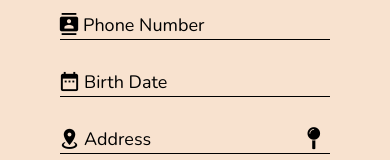
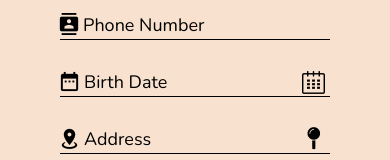
Before and after one commit to jah09/2bigRepoRN, a React Native app: screen /CreateAccount in a window 390 px wide. Shown: the part 457-617 px from the top of the page. Built offline with nearby package versions, Linux system fonts and the light colour scheme.

Commit message:
#calendar icon

```diff
--- a/screens/createAccountModule.js
+++ b/screens/createAccountModule.js
@@ -13,6 +13,9 @@ import { MaterialCommunityIcons } from '@expo/vector-icons';
 import Constants from 'expo-constants';
 import CustomBtn from '../shared/customButton';
 import LoginModule from '../screens/loginModule';
+import { Fontisto } from '@expo/vector-icons';
+import { DateTimePickerAndroid } from '@react-native-community/datetimepicker';
+import { render } from 'react-dom';
 
 export default function CreateAccountPage({ navigation }) {
   const onPressHandler_forLogin = () => {
@@ -29,6 +32,22 @@ export default function CreateAccountPage({ navigation }) {
   const [visibleStatusBar, setvisibleStatusbar] = useState(false);
   const [styleStatusBar, setstyleStatusBar] = useState(styleTypes[0]);
 
+  const [date, setDate] = useState(new Date());
+  const [mode,setMode]=useState('date');
+  const [show,setShow]=useState(false);
+
+  const showMode=(currentMode)=>{
+      setShow(true);
+      setMode(currentMode);
+  }
+
+  const onChange=(event,selectedDate)=>{
+    const currentDate= selectedDate || date;
+    setShow(Platform.OS==='android');
+    setDate(currentDate);
+
+
+  }
   return (
     <SafeAreaView style={styles.safeviewStyle}>
       <TouchableWithoutFeedback onPress={() => {
@@ -122,8 +141,25 @@ export default function CreateAccountPage({ navigation }) {
                   placeholder='Birth Date'
                   style={[globalStyles.login_Email_textInput, { marginLeft: 3 }]}
                   placeholderTextColor='black'
-                  keyboardType='default' />
+                  keyboardType='default'
+                  editable={false} />
+
+                <TouchableOpacity style={globalStyles.btnClickEye}
+                onPress={()=>showMode('date')}>
+                  <Fontisto name="date" size={23} color="black" style={{marginRight:-5}}/>
+                </TouchableOpacity>
               </View>
+              {/*for birth datepicker */}
+              {show &&(
+                <DateTimePickerAndroid
+                testID='dateTimePicker'
+                value={date}
+                mode={mode}
+                is24Hour={true}
+                display='default'
+                onChange={onChange}
+                />
+              )}
 
               {/*Address input */}
               <View style={styles.ViewAddress}>
```
